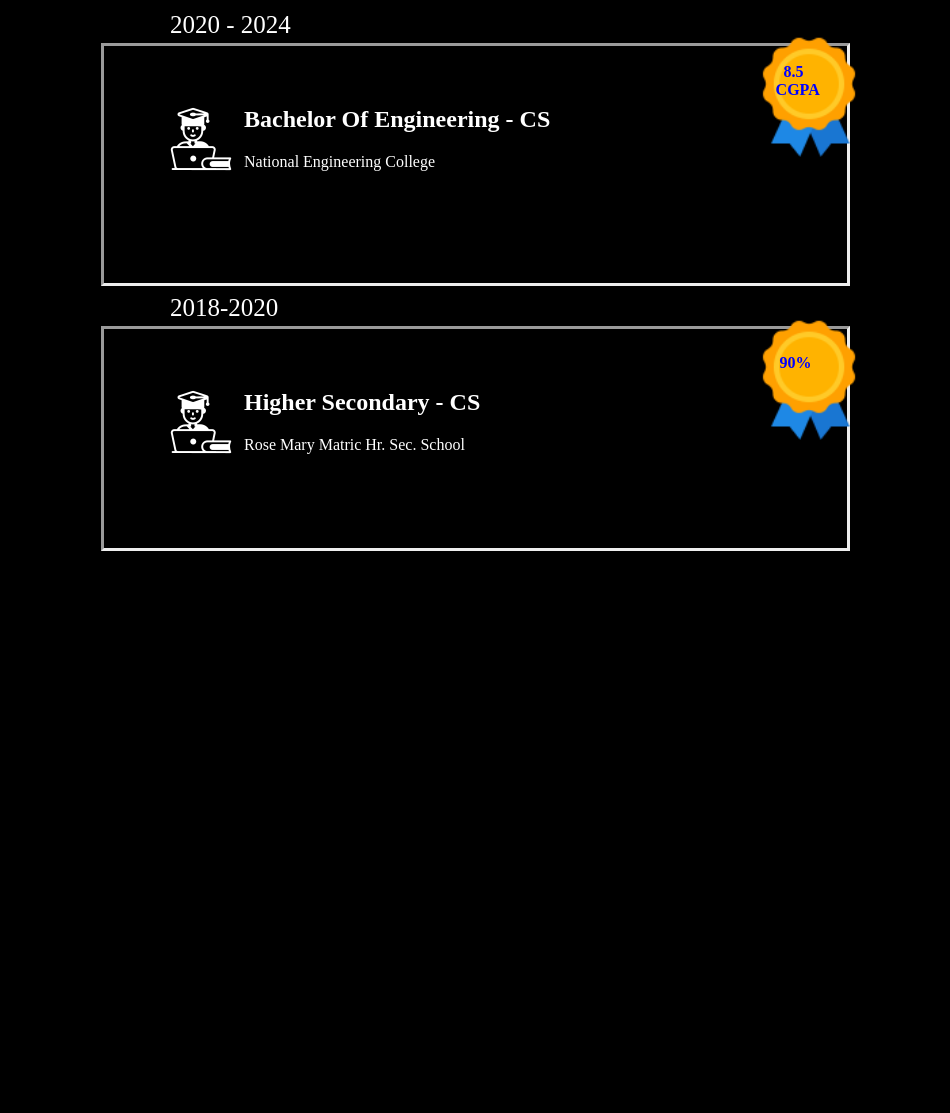
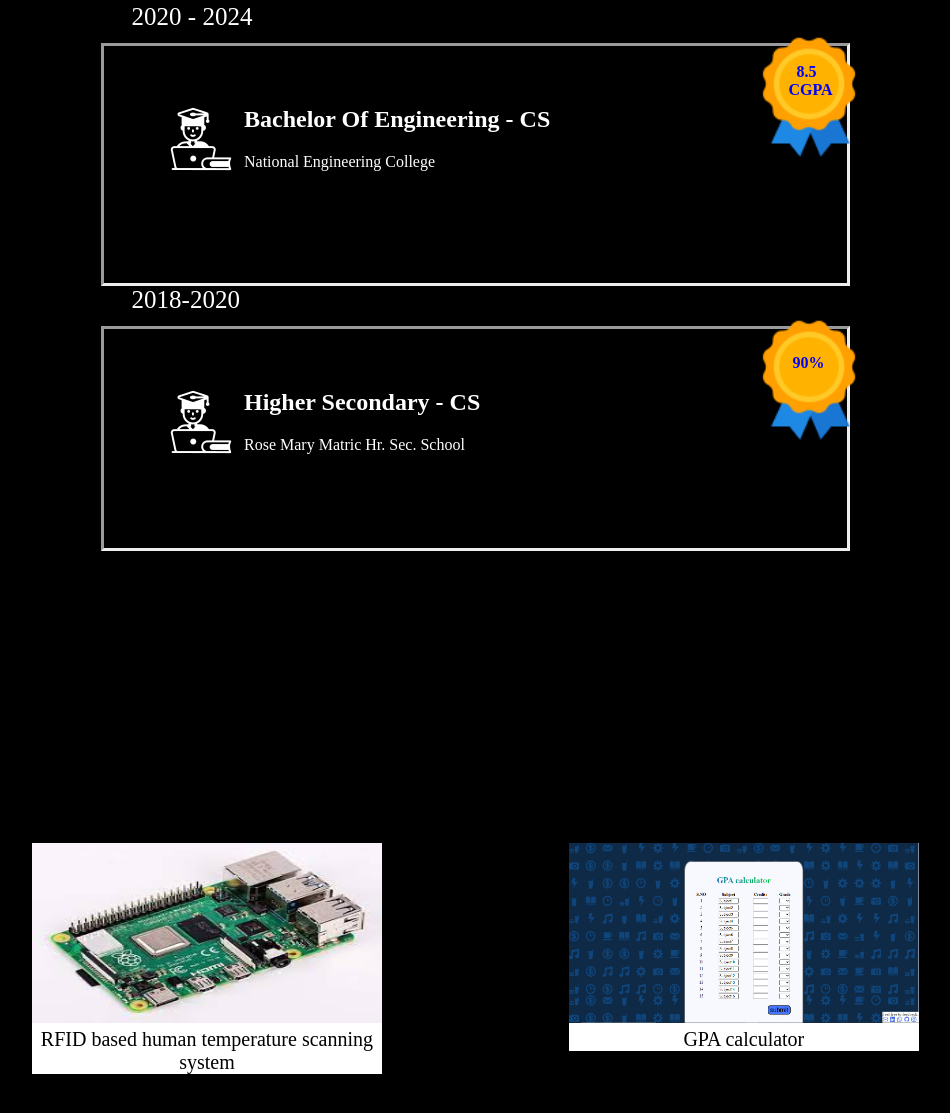
Before and after one commit to smashysubash/IWT, a plain HTML site: page portfolio/index.html in a window 1280 px wide. Shown: the part 865-1978 px from the top of the page, without its empty margins (163-1113 px from the left). Drawn offline with Linux system fonts and the light colour scheme.

Commit message:
updating web

```diff
--- a/portfolio/index.html
+++ b/portfolio/index.html
@@ -35,9 +35,24 @@
       </div>
    </div>
    <div class="page" id="project">
-
+      <div class="project-card">
+         <a href="http://smashysubash.github.io/gpacalculator/" target="_blank">
+         <img src="rasp.jfif" width="100%" height="180px">
+         <div class="project-card-data">
+            RFID based human temperature scanning system
+         </div>
+         </a>
+      </div>
+      <div class="project-card">
+         <a href="http://smashysubash.github.io/gpacalculator/" target="_blank">
+         <img src="Capturegpa.PNG" width="100%" height="180px">
+         <div class="project-card-data">
+            GPA calculator
+         </div>
+         </a>
+      </div>
    </div>
-   <div class="page" id="skill">
+    <div class="page" id="skill">
 
    </div>
 </body>
--- a/portfolio/style.css
+++ b/portfolio/style.css
@@ -28,7 +28,7 @@
 }
 
 .page{
-height:95vh;
+min-height:95vh;
 width: 98.5vw;
 }
 .educard{
@@ -94,7 +94,7 @@
   font-weight: bolder;
   position: relative;
   top: -21vh;
-  left: 37vw;
+  left: 38vw;
   background: none;
 }
 .badge-txt{
@@ -102,7 +102,7 @@
   font-weight: bolder;
   position: relative;
   top: -20vh;
-  left: 37vw;
+  left: 38vw;
   background: none;
 }
 img{
@@ -112,8 +112,29 @@
 .edutolltip{
   display: inline;
   position: relative;
-  top: -22vh;
-  left: -10vw;
+  top: -23vh;
+  left: -13vw;
   background-color: black;
   font-size: 25px;
 }
+
+#project{
+  display: flex;
+  justify-content: space-evenly;
+  flex-wrap: wrap;
+  padding-top: 10vh;
+}
+
+.project-card{
+  background-color: white;
+  color: black;
+  height: min-content;
+  width: 350px;
+}
+
+.project-card a{
+  text-decoration: none;
+  text-align: center;
+  color: black;
+  font-size: 20px;
+}
```
Also changed, not shown: portfolio/Capturegpa.PNG (added), portfolio/rasp.jfif (added).
